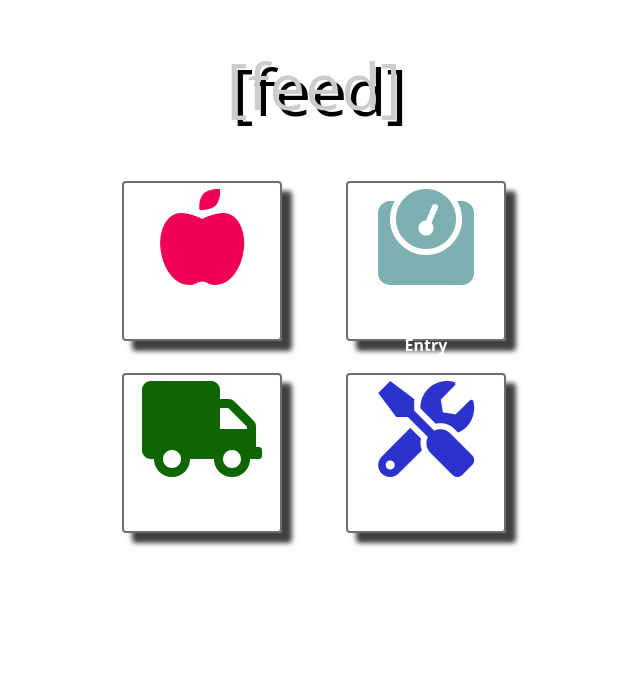
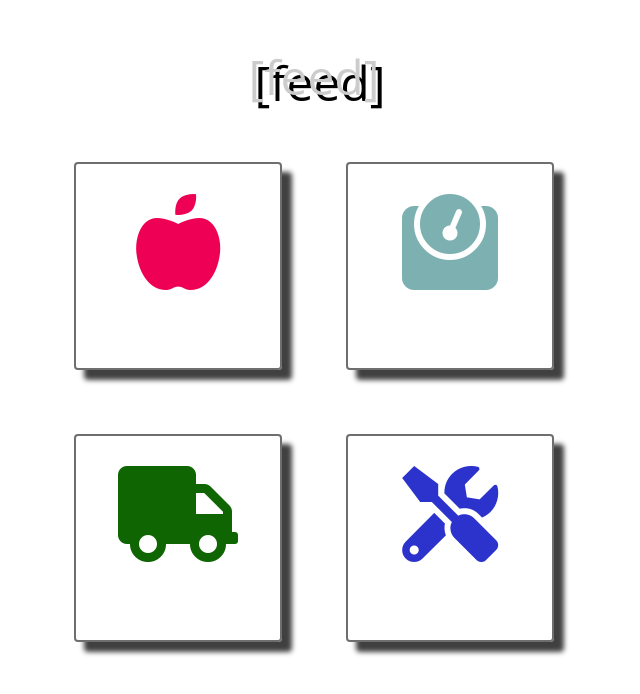
Before and after one commit to feedtx/hcfb-fe, a Vue app: page / in a window 1280 px wide. Shown: the top 694 px of the page, without its empty margins (326-966 px from the left). Built offline with nearby package versions, Linux system fonts and the light colour scheme.

Commit message:
Modified CSS styling for Landing

```diff
--- a/index.html
+++ b/index.html
@@ -22,8 +22,7 @@
 
 <body>
   <noscript>
-    <strong>We're sorry but vue-realworld-example-app doesn't work properly without JavaScript enabled. Please enable
-      it to continue.</strong>
+    <strong>Please enable JavaScript, the app will not work properly without JavaScript enabled.</strong>
   </noscript>
 
   <div id="app"></div>
--- a/src/App.vue
+++ b/src/App.vue
@@ -26,7 +26,7 @@ body {
   -moz-osx-font-smoothing: grayscale;
   text-align: center;
   /* color: #2c3e50; */
-  background-color: #171d29
+  background-color: #171d29;
 }
 
 </style>
--- a/src/components/LandingMenu.vue
+++ b/src/components/LandingMenu.vue
@@ -39,17 +39,17 @@ export default {
 h1 {
 	font-family: 'Open Sans', serif;
   text-shadow: black 6px 6px;;
-	font-size: 4em;
+	font-size: 3em;
 	color: #cccccc;
 }
 
 .btn-menu {
 	margin-left: 2rem;
 	margin-right: 2rem;
-	width: 10rem;
-	height: 10rem;
+	width: 13rem;
+	height: 13rem;
 	margin-top: 1rem;
-	margin-bottom: 1rem;
+	margin-bottom: 3rem;
   border: 2px solid #6e6e6e;
   box-shadow: 5px 5px #2b2a2a;
 	font-family: 'Open Sans', sans-serif;
```
